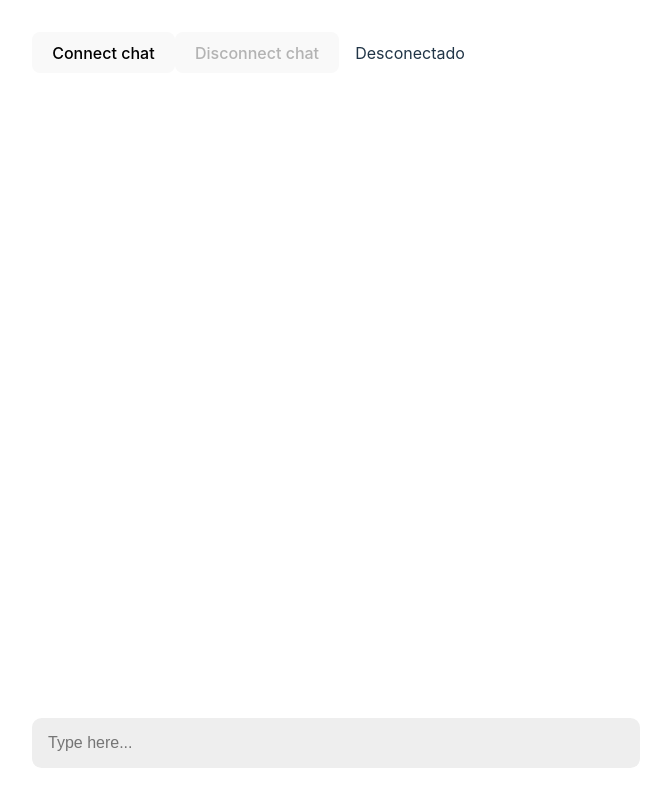
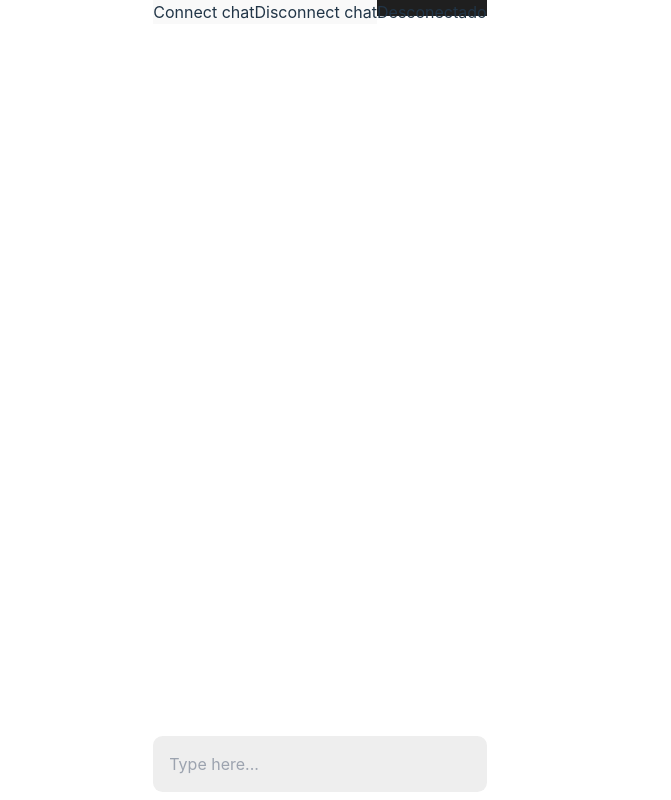
Before and after one commit to nsx07/bun-chat, a React (Vite) app in the folder app/: page / in a window 1280 px wide. Shown: the whole page, without its empty margins (320-991 px from the left). Built offline with nearby package versions, Linux system fonts and the light colour scheme.

Commit message:
Adicionando tailwindscss.

```diff
--- a/app/package.json
+++ b/app/package.json
@@ -15,6 +15,7 @@
     "react-chat-elements": "^12.0.10",
     "react-dom": "^18.2.0",
     "rxjs": "^7.8.1",
+    "tailwind": "^4.0.0",
     "uuid": "^9.0.1"
   },
   "devDependencies": {
--- a/app/src/App.tsx
+++ b/app/src/App.tsx
@@ -1,4 +1,4 @@
-import { useState } from 'react'
+import { CSSProperties, useState } from 'react'
 import { ChatService } from './services/chat-service';
 import InputMessage from './components/InputMessage';
 import { MessageBox } from 'react-chat-elements'
@@ -8,12 +8,12 @@ const chatService = new ChatService();
 const myMessages: string[] = [];
 
 function itsMy(men:string) {
-  return myMessages.includes(men);
+  return myMessages.map(x => x.substring(x.indexOf(" "))).some(x => men === men);
 }
 
 function App() {
   let [message, setMessage] = useState<string[]>([]);
-  const [connected, setConnected] = useState(false);
+  let [connected, setConnected] = useState(false);
 
   async function chat() {
     await chatService.connectChat();
@@ -27,28 +27,27 @@ function App() {
 
     chatService.onClose.subscribe(x => {
       setConnected(false);
-
     })
 
   }
 
   return (
     <>
-      <div style={{height: "100vh", display: "flex", width: "100%", justifyContent: "center",}}>
-        <div style={{height: "100%", width: "50%", display: "flex", flexDirection: "column", justifyContent:"space-between"}}>
-          <div className="card" style={{display: "flex", width: "max-content", alignItems: "center"}}>
+        <div style={styles.wrapper}>
+          <div style={styles.chat}>
+            <div style={styles.header}>
               <button onClick={() => !connected ? chat() : void 0} disabled={connected}>
                 Connect chat
               </button>
               <button onClick={() => connected ? chatService.disconnectChat() : void 0} disabled={!connected}>
                 Disconnect chat
               </button>
-            <span style={{marginLeft: '1rem'}}>
+              <span>
                 {connected ? "Conectado" : "Desconectado"}
               </span>
             </div>
 
-          <div className='card' style={{display: "flex", flexDirection:"column", width: "100%", gap: "0.3rem"}}>
+            <div style={styles.message}>
               {message && message.map((x) => {
                 const key = uuidv4();
 
@@ -56,18 +55,18 @@ function App() {
                   <div key={`${key}`} >
                     <MessageBox
                         id={key}
-                      focus={true}
+                        focus={false}
                         titleColor={'#333'}
                         forwarded={true}
                         notch={true}
                         removeButton={false}
                         replyButton={true}
-                      status={'waiting'}
+                        status={'sent'}
                         retracted={true}
                         position={itsMy(x) ? "right" : "left"}
                         type={"text"}
-                      title={""}
-                      text={x}
+                        title={x.substring(0, x.indexOf(" "))}
+                        text={x.substring(x.indexOf(" "))}
                         date={new Date()}
                       />
                   </div>
@@ -75,19 +74,51 @@ function App() {
               })}
             </div>
 
-          <div className="card">
+            <div style={styles.input}>
               <InputMessage  onEnter={(message) => {
                 myMessages.push(message)
                 chatService.sendMessage(message)
               }}></InputMessage>
 
             </div>
-        </div>
 
           </div>
-
+        </div>
     </>
   )
 }
 
 export default App
+
+const styles : Record<string, CSSProperties>= {
+  wrapper: {
+    width: "100vw",
+    height: "100vh",
+    position:"relative",
+    display: "flex",
+    justifyContent:"center"
+  },
+  chat: {
+    // width: "50%",
+    // padding:"1rem",
+    height: "100%",
+    position: "relative"
+  },
+  header: {
+    position:'sticky',
+    background: "#1f1f1f",
+    zIndex: 1001,
+    height: "2vh",
+    // top: "0",
+    // left: "0"
+  },
+  message: {
+    height: "90vh",
+    overflowX:'hidden',
+    overflowY: 'auto',
+    scrollBehavior: "smooth",
+
+  },
+  input: {
+  }
+}
--- a/app/src/index.css
+++ /dev/null
@@ -1,77 +0,0 @@
-:root {
-  font-family: Inter, system-ui, Avenir, Helvetica, Arial, sans-serif;
-  line-height: 1.5;
-  font-weight: 400;
-
-  color-scheme: light dark;
-  color: rgba(255, 255, 255, 0.87);
-  background-color: #242424;
-
-  font-synthesis: none;
-  text-rendering: optimizeLegibility;
-  -webkit-font-smoothing: antialiased;
-  -moz-osx-font-smoothing: grayscale;
-  -webkit-text-size-adjust: 100%;
-}
-
-a {
-  font-weight: 500;
-  color: #646cff;
-  text-decoration: inherit;
-}
-a:hover {
-  color: #535bf2;
-}
-
-body {
-  margin: 0;
-
-}
-
-h1 {
-  font-size: 3.2em;
-  line-height: 1.1;
-}
-
-button {
-  border-radius: 8px;
-  border: 1px solid transparent;
-  padding: 0.6em 1.2em;
-  font-size: 1em;
-  font-weight: 500;
-  font-family: inherit;
-  background-color: #1a1a1a;
-  cursor: pointer;
-  transition: border-color 0.25s;
-}
-button:hover {
-  border-color: #646cff;
-}
-button:focus,
-button:focus-visible:not(:disabled) {
-  outline: 4px auto -webkit-focus-ring-color;
-}
-
-@media (prefers-color-scheme: light) {
-  :root {
-    color: #213547;
-    background-color: #ffffff;
-  }
-  a:hover {
-    color: #747bff;
-  }
-  button {
-    background-color: #f9f9f9;
-  }
-}
-
-/* #root {
-  max-width: 1280px;
-  margin: 0 auto;
-  padding: 2rem;
-  text-align: center;
-} */
-
-.card {
-  padding: 2em;
-}
--- a/app/src/main.tsx
+++ b/app/src/main.tsx
@@ -2,7 +2,7 @@ import React from 'react'
 import ReactDOM from 'react-dom/client'
 import 'react-chat-elements/dist/main.css'
 import App from './App.tsx'
-import './index.css'
+import './styles/index.css'
 
 ReactDOM.createRoot(document.getElementById('root')!).render(
   <React.StrictMode>
--- /dev/null
+++ b/app/src/styles/index.css
@@ -0,0 +1,37 @@
+@tailwind base;
+@tailwind utilities;
+@tailwind components;
+
+:root {
+  font-family: Inter, system-ui, Avenir, Helvetica, Arial, sans-serif;
+  line-height: 1.5;
+  font-weight: 400;
+
+  color-scheme: light dark;
+  color: rgba(255, 255, 255, 0.87);
+  background-color: #242424;
+
+  font-synthesis: none;
+  text-rendering: optimizeLegibility;
+  -webkit-font-smoothing: antialiased;
+  -moz-osx-font-smoothing: grayscale;
+  -webkit-text-size-adjust: 100%;
+}
+
+body {
+  padding: 0;
+  margin: 0;
+}
+
+@media (prefers-color-scheme: light) {
+  :root {
+    color: #213547;
+    background-color: #ffffff;
+  }
+  a:hover {
+    color: #747bff;
+  }
+  button {
+    background-color: #f9f9f9;
+  }
+}
--- /dev/null
+++ b/app/tailwind.config.js
@@ -0,0 +1,8 @@
+/** @type {import('tailwindcss').Config} */
+export default {
+  content: [],
+  theme: {
+    extend: {},
+  },
+  plugins: [],
+}
```
Also changed, not shown: app/src/components/chat.tsx (deleted, +0 -14 lines), app/src/components/chat.scss (deleted), 1 other file (tests, documents, lock files or other folders). Lines whose indentation alone changed are shown as unchanged.
